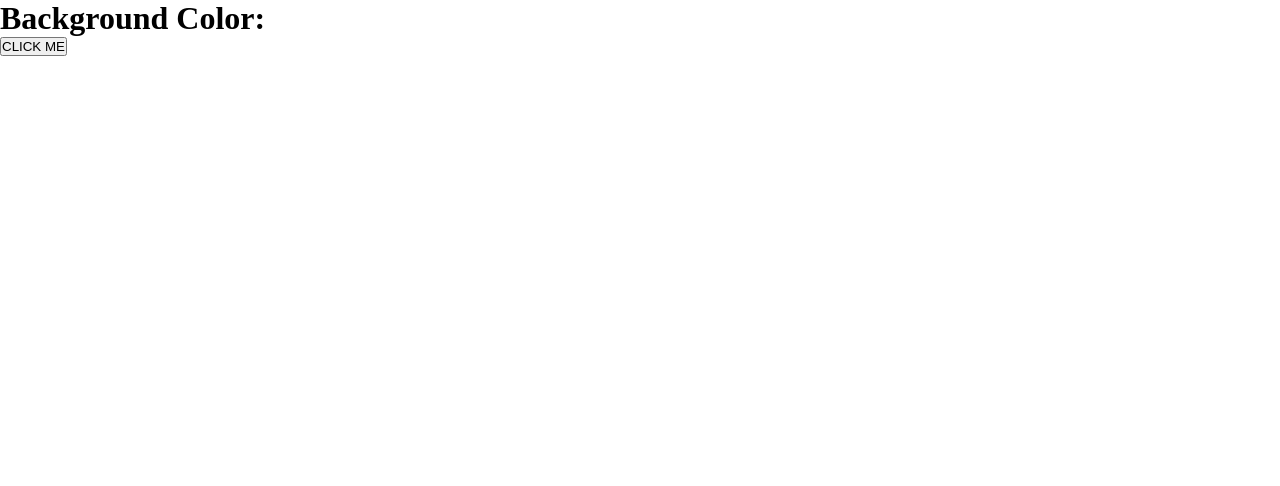
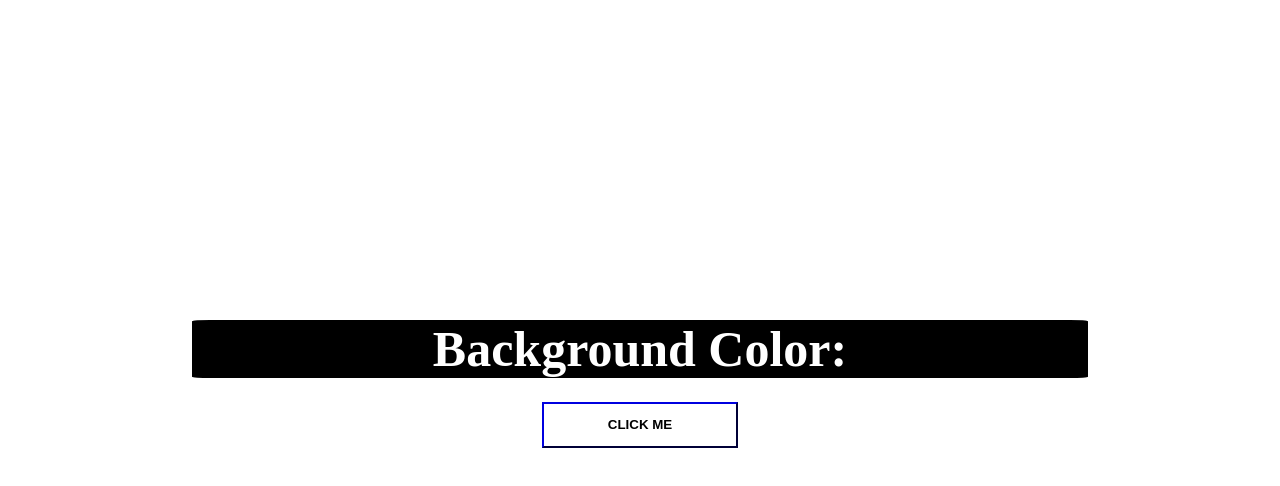
Before and after one commit to JaredStephens/color_flipper, a plain HTML site: page index.html in a window 1280 px wide. Drawn offline with Linux system fonts and the light colour scheme.

Commit message:
styling page

```diff
--- a/styles.css
+++ b/styles.css
@@ -3,3 +3,26 @@
 	padding: 0%;
 	box-sizing: border-box;
 }
+#container {
+	text-align: center;
+	margin-top: 25%;
+	margin-bottom: 25%;
+}
+h1 {
+	font-size: 50px;
+	background-color: black;
+	color: white;
+	width: 70%;
+	display: block;
+	margin-left: auto;
+	margin-right: auto;
+	border-radius: 2%;
+}
+button {
+	padding: 1em 5%;
+	margin: 1.5rem;
+	border-color: darkblue;
+	background-color: transparent;
+	cursor: pointer;
+	font-weight: bold;
+}
```
